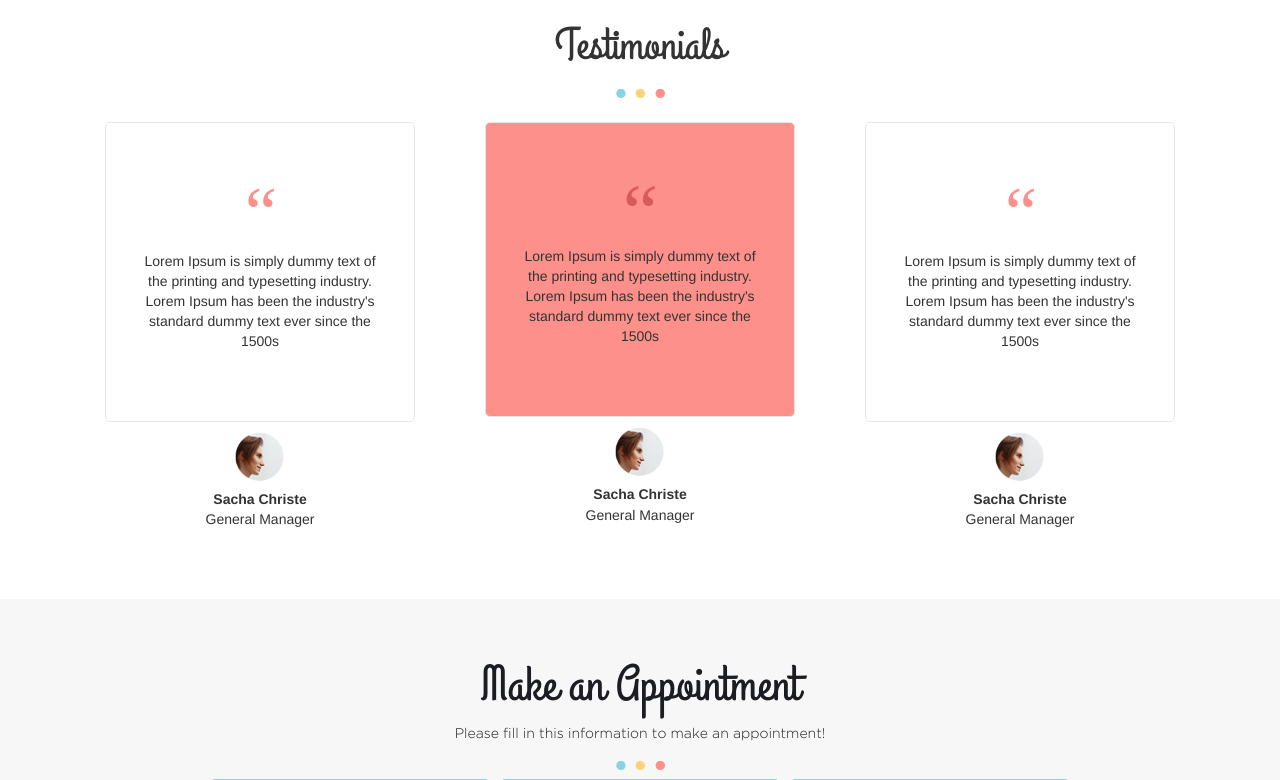
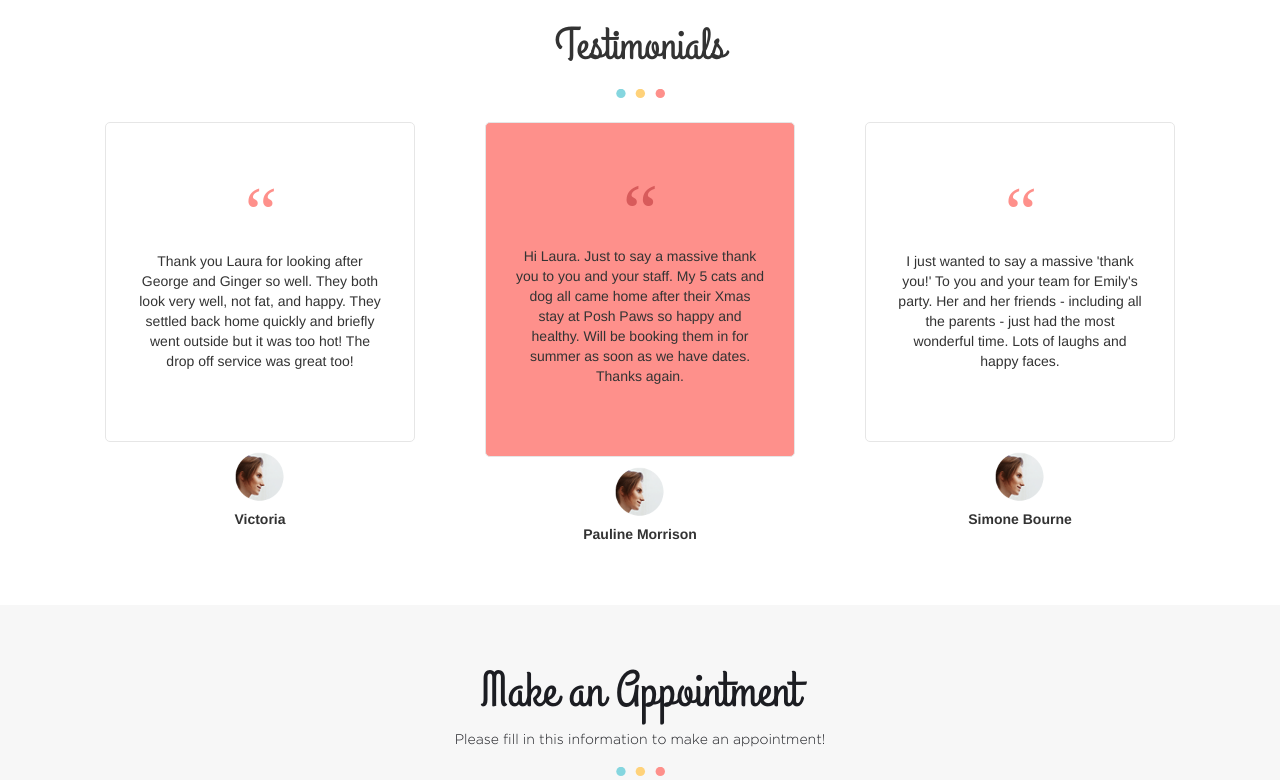
Before and after one commit to rilindpozhegu/poshpaws, a PHP site: page / in a window 1280 px wide. Shown: the part 1988-2768 px from the top of the page. Run offline with PHP 8.4, Linux system fonts and the light colour scheme; some libraries are stand-ins or nearby versions.

Commit message:
last changes

```diff
--- a/about-cattery.html
+++ b/about-cattery.html
@@ -156,7 +156,7 @@ Long term stay - please enquire for rates.</p>
             <div class="col-md-6 col-xs-12" style="padding-bottom: 20px;">
                    <h1>Contact Info</h1>
                     <img src="img/3points.svg" style="width:50px">
-                    <h4>PO Box 6273 Ajman</h4>
+                    <h4>PO Box 6273 Helio, Ajman</h4>
                     <p>Opening Hours 9am – 5pm</p>
                     <p>Office: 050 2730973</p>
                     <p>poshpawsdubai@yahoo.co.uk</p>
--- a/about-grooming.html
+++ b/about-grooming.html
@@ -152,7 +152,7 @@
                <div class="col-md-6 col-xs-12">
                    <h1>Contact Info</h1>
                     <img src="img/3points.svg" style="width:50px">
-                    <h4>Warehouse no2 & 3 Street 37 Dubai</h4>
+                    <h4>DIP 1. Warehouse no2 & 3 Street 37 Dubai</h4>
                     <p>Opening Hours 9am – 5pm</p>
                     <p>Office: 050 2730973</p>
                     <p>poshpawsdubai@yahoo.co.uk</p>
--- a/about-kennels.html
+++ b/about-kennels.html
@@ -128,7 +128,7 @@
             <div class="col-md-6 col-xs-12" style="padding-bottom: 20px;">
                    <h1>Contact Info</h1>
                     <img src="img/3points.svg" style="width:50px">
-                    <h4>PO Box 6273 Ajman</h4>
+                    <h4>PO Box 6273 Helio, Ajman</h4>
                     <p>Opening Hours 9am – 5pm</p>
                     <p>Office: 050 2730973</p>
                     <p>poshpawsdubai@yahoo.co.uk</p>
--- a/about-relocation.html
+++ b/about-relocation.html
@@ -153,7 +153,7 @@
                <div class="col-md-6 col-xs-12">
                    <h1>Contact Info</h1>
                     <img src="img/3points.svg" style="width:50px">
-                    <h4>Warehouse no2 & 3 Street 37 Dubai</h4>
+                    <h4>DIP 1. Warehouse no2 & 3 Street 37 Dubai</h4>
                     <p>Opening Hours 9am – 5pm</p>
                     <p>Office: 050 2730973</p>
                     <p>poshpawsdubai@yahoo.co.uk</p>
--- a/about.html
+++ b/about.html
@@ -168,7 +168,7 @@ None of my staff are employed for their looks or language skills!, but for their
                <div class="col-md-6 col-xs-12">
                    <h1>Contact Info</h1>
                     <img src="img/3points.svg" class="points3">
-                    <h4>Warehouse no2 & 3 Street 37 Dubai</h4>
+                    <h4>DIP 1. Warehouse no2 & 3 Street 37 Dubai</h4>
                     <p>Opening Hours 9am – 5pm</p>
                     <p>Office: 050 2730973</p>
                     <p>poshpawsdubai@yahoo.co.uk</p>
--- a/contact.html
+++ b/contact.html
@@ -130,7 +130,7 @@
                <div class="col-md-6 col-xs-12">
                    <h1>Contact Info</h1>
                     <img src="img/3points.svg" style="width:50px">
-                    <h4>Warehouse no2 & 3 Street 37 Dubai</h4>
+                    <h4>DIP 1. Warehouse no2 & 3 Street 37 Dubai</h4>
                     <p>Opening Hours 9am – 5pm</p>
                     <p>Office: 050 2730973</p>
                     <p>poshpawsdubai@yahoo.co.uk</p>
--- a/index.php
+++ b/index.php
@@ -164,36 +164,34 @@
             <div class="testim-1 col-md-4">
                 <div class="row test-top-text">
                     <img src="img/pikep1.svg">
-                    <p>Lorem Ipsum is simply dummy text of the printing and typesetting industry. Lorem Ipsum has been the industry's standard dummy text ever since the 1500s</p>
+                    <p>Thank you Laura for looking after George and Ginger so well. They both look very well, not fat, and happy.  They settled back home quickly and briefly went outside but it was too hot!  The drop off service was great too!</p>
                 </div>
                 <div class="row test-bottom">
                     <img src="img/avatar-1.png">
-                    <h5>Sacha Christe</h5>
-                    <p>General Manager</p>
+                    <h5>Victoria</h5>
                 </div>
             </div>
 
             <div class="testim-1 col-md-4">
                 <div class="row test-top-text" style="background-color: #fe908b;">
                     <img src="img/pikep12.svg">
-                    <p>Lorem Ipsum is simply dummy text of the printing and typesetting industry. Lorem Ipsum has been the industry's standard dummy text ever since the 1500s</p>
+                    <p>Hi Laura. Just to say a massive thank you to you and your staff. My 5 cats and dog all came home after their Xmas stay at Posh Paws so happy and healthy. Will
+be booking them in for summer as soon as we have dates. Thanks again.</p>
                 </div>
                 <div class="row test-bottom">
                     <img src="img/avatar-1.png">
-                    <h5>Sacha Christe</h5>
-                    <p>General Manager</p>
+                    <h5>Pauline Morrison</h5>
                 </div>
             </div>
 
             <div class="testim-1 col-md-4">
                 <div class="row test-top-text">
                     <img src="img/pikep1.svg">
-                    <p>Lorem Ipsum is simply dummy text of the printing and typesetting industry. Lorem Ipsum has been the industry's standard dummy text ever since the 1500s</p>
+                    <p>I just wanted to say a massive 'thank you!' To you and your team for Emily's party. Her and her friends - including all the parents - just had the most wonderful time. Lots of laughs and happy faces.</p>
                 </div>
                 <div class="row test-bottom">
                     <img src="img/avatar-1.png">
-                    <h5>Sacha Christe</h5>
-                    <p>General Manager</p>
+                    <h5>Simone Bourne</h5>
                 </div>
             </div>
         </div>
@@ -241,7 +239,7 @@
                <div class="col-md-6 col-xs-12">
                    <h1>Contact Info</h1>
                     <img src="img/3points.svg" class="points3">
-                    <h4>Warehouse no2 & 3 Street 37 Dubai</h4>
+                    <h4>DIP 1. Warehouse no2 & 3 Street 37 Dubai</h4>
                     <p>Opening Hours 9am – 5pm</p>
                     <p>Office: 050 2730973</p>
                     <p>poshpawsdubai@yahoo.co.uk</p>
```
